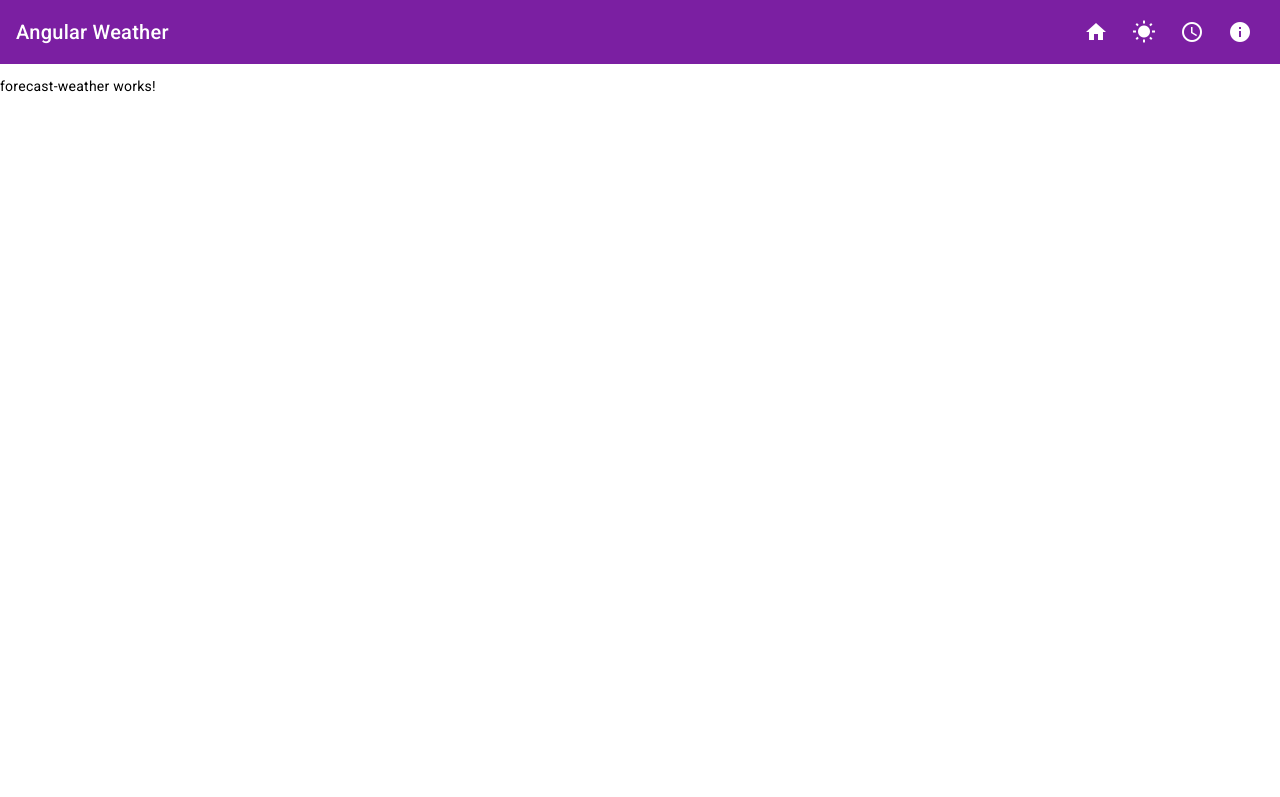
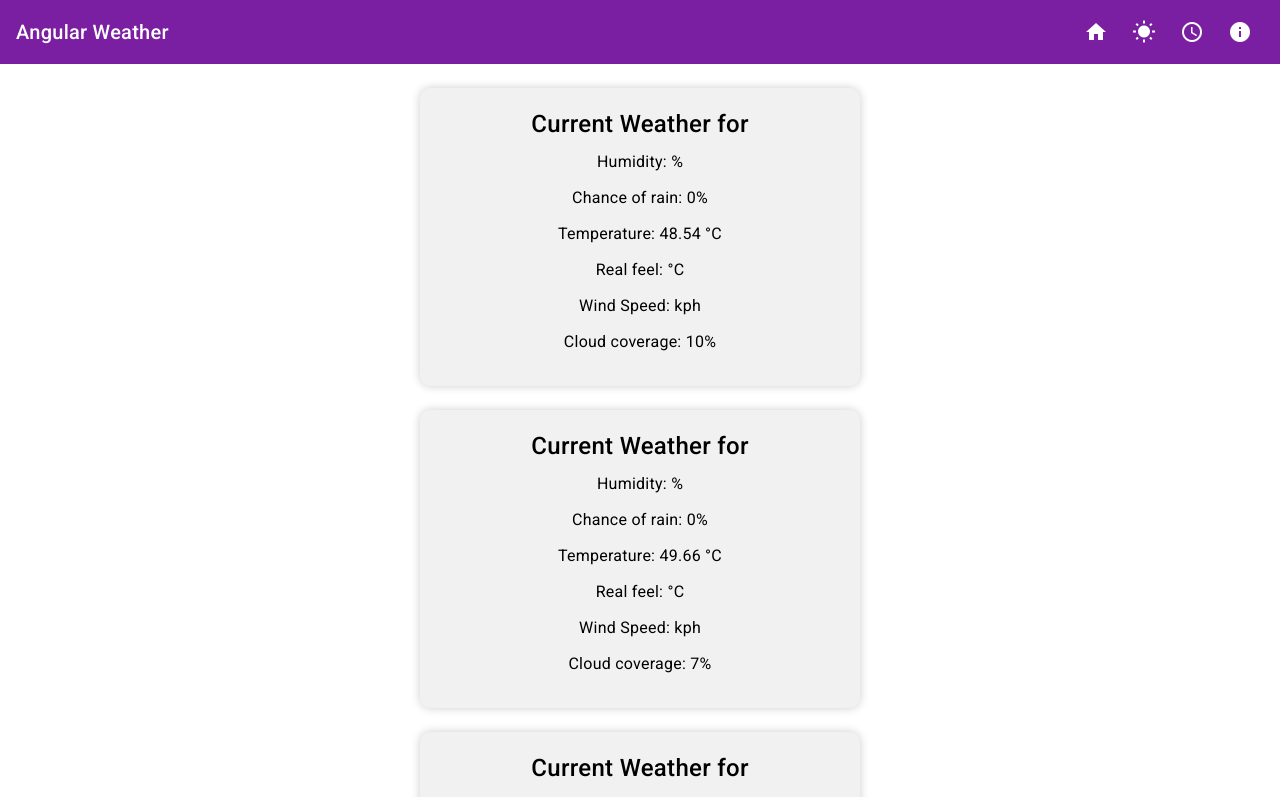
Before and after one commit to omar3o3/angular-weather, an Angular app: page /weather-forecast in a window 1280 px wide. Shown: the top 797 px of the page. Built offline with nearby package versions, Linux system fonts and the light colour scheme; no server answers.

Commit message:
can now loop for forecast data to generate cards

```diff
--- a/src/app/components/forecast-weather/forecast-weather.component.html
+++ b/src/app/components/forecast-weather/forecast-weather.component.html
@@ -1 +1,3 @@
-<p>forecast-weather works!</p>
+<span *ngFor="let data of mockForecastdata">
+    <app-weather-card [weatherData] = "data.values"/>
+</span>
--- a/src/app/components/forecast-weather/forecast-weather.component.ts
+++ b/src/app/components/forecast-weather/forecast-weather.component.ts
@@ -1,5 +1,6 @@
 import { Component, OnInit } from '@angular/core';
-import {mockForecast} from '../../mock-forecast'
+import { mockForecast } from '../../mock-forecast'
+import { WeatherData } from 'src/app/interfaces/weather-data';
 
 @Component({
   selector: 'app-forecast-weather',
@@ -8,7 +9,17 @@ import {mockForecast} from '../../mock-forecast'
 })
 export class ForecastWeatherComponent {
 
+  // constructor(public mockForecastdata: mockForecast){}
+
+  // mockForecastdata = mockForecast
+  mockForecastdata = mockForecast.data.timelines[0].intervals
+
+  // forecastData = mockForecast.data.timelines.intervals
+  // currentWeatherData: WeatherData = {}
+
   ngOnInit() {
-    console.log(mockForecast)
+    // console.log(this.mockForecastdata)
+    // console.log(mockForecast.data)
+    // this.currentWeatherData = mockForecast.data.timelines.intervals
   }
 }
--- a/src/app/components/weather-card/weather-card.component.html
+++ b/src/app/components/weather-card/weather-card.component.html
@@ -7,3 +7,4 @@
     <p>Wind Speed: {{weatherData['windGust']}} {{this.weatherUnit === 'imperial' ? 'mph' : 'kph'}}</p>
     <p>Cloud coverage: {{weatherData['cloudCover']}}%</p>
 </div>
+<!-- <div>{{weatherData}}</div> -->
--- a/src/app/components/weather-card/weather-card.component.ts
+++ b/src/app/components/weather-card/weather-card.component.ts
@@ -19,5 +19,6 @@ export class WeatherCardComponent {
 
   ngOnInit() {
     this.weatherUnit = this.weatherService.getLocalStorage['unit']
+    // console.log(this.weatherData)
   }
 }
--- a/src/app/mock-forecast.ts
+++ b/src/app/mock-forecast.ts
@@ -1,4 +1,4 @@
-export const mockForecast = [
+export const mockForecast =
     {
         "data": {
           "timelines": [
@@ -181,5 +181,3 @@ export const mockForecast = [
           ]
         }
       }
-
-]
```
